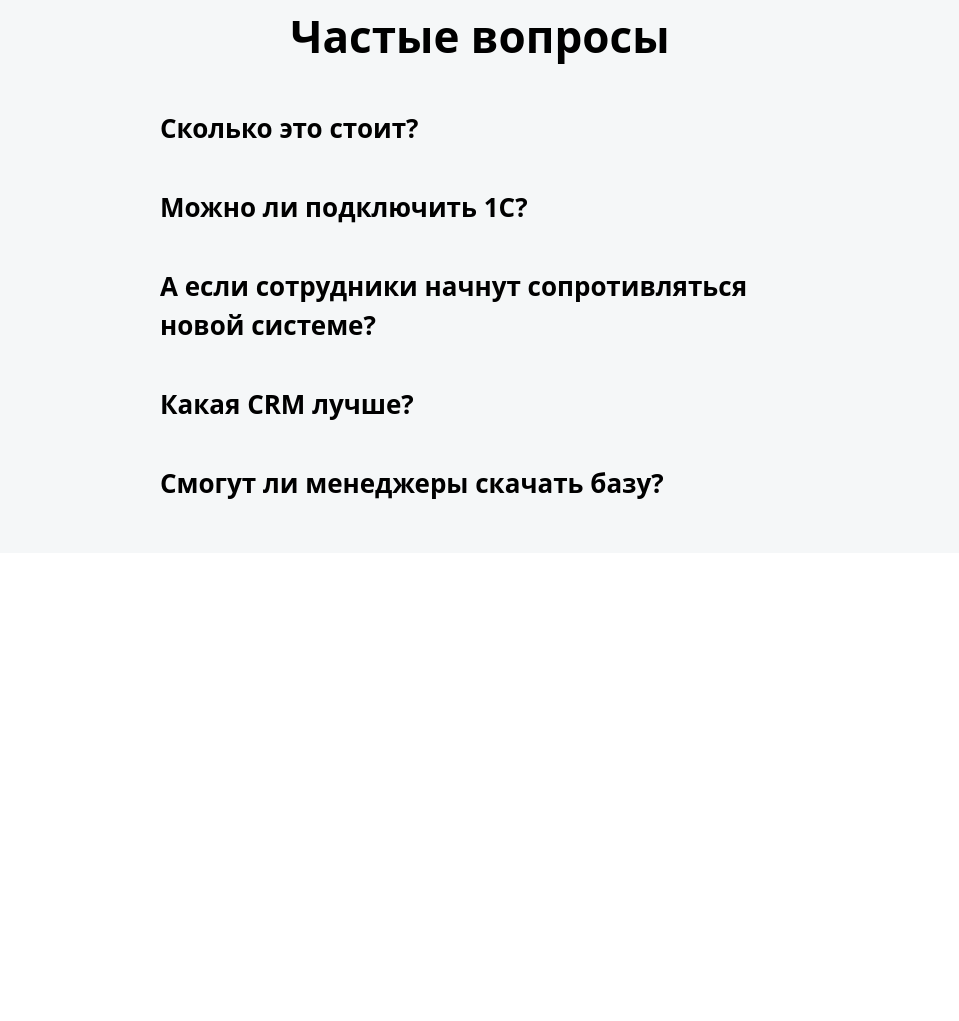
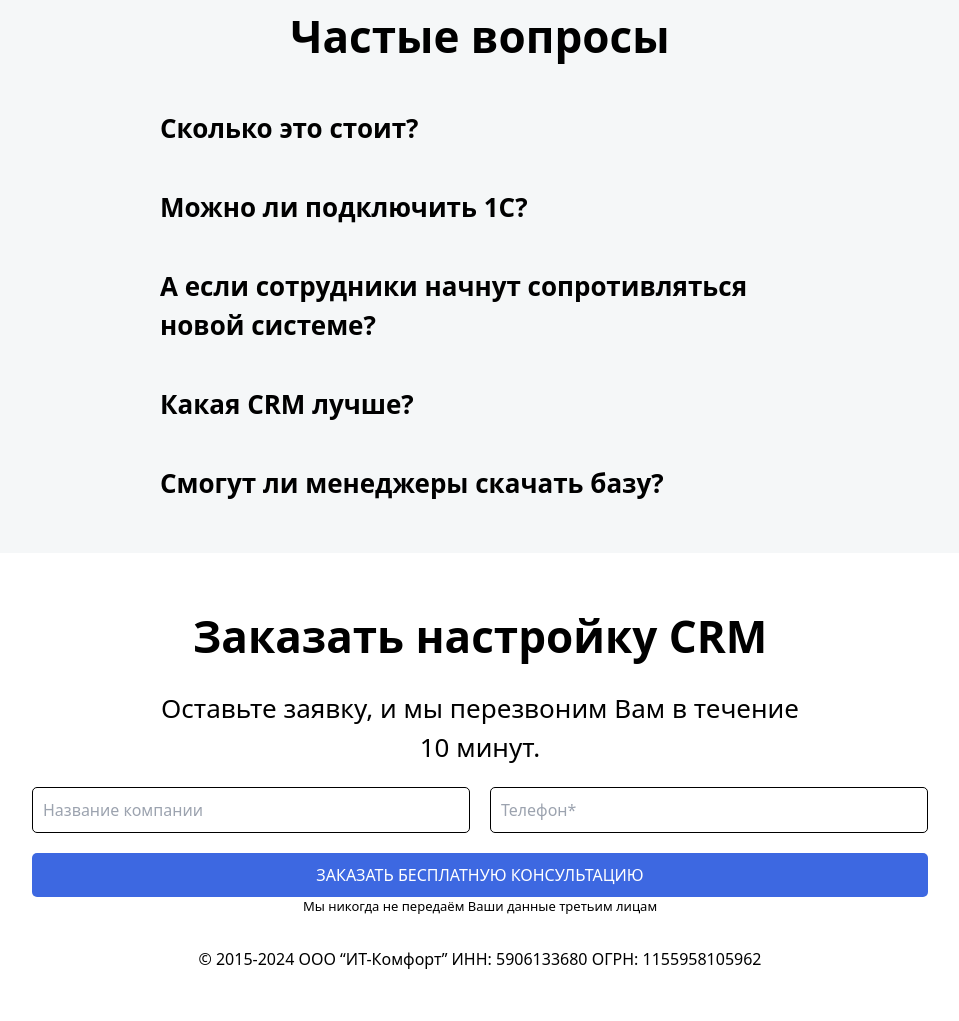
Before and after one commit to MarkMaximus/Exam, a website: page src/index.html in a window 1280 px wide. Shown: the part 3670-4691 px from the top of the page, without its empty margins (160-1119 px from the left). Before the commit the page ends 4223 px from the top, so only its background shows below. Drawn offline with nearby package versions, Linux system fonts and the light colour scheme; files that its build step writes are made by us from their sources.

Commit message:
Added Footer

```diff
--- a/src/index.html
+++ b/src/index.html
@@ -152,7 +152,8 @@
                 <img src="Plus.png" alt="">
             </div>
             <div class="flex items-center justify-between w-[100%] mt-[40px]">
-                <p class="text-[20px] md:text-[26px] font-bold">А если сотрудники начнут сопротивляться новой системе?</p>
+                <p class="text-[20px] md:text-[26px] font-bold">А если сотрудники начнут сопротивляться новой системе?
+                </p>
                 <img src="Plus.png" alt="">
             </div>
             <div class="flex items-center justify-between w-[100%] mt-[40px]">
@@ -165,6 +166,25 @@
             </div>
         </article>
     </section>
+    <section class="w-[100%] py-[50px]">
+        <article class="w-[90%] md:w-[50%] m-auto flex flex-col items-center">
+            <p class="text-[24px] md:text-[44px] font-bold text-center">Заказать настройку CRM
+            </p>
+            <p class="text-[24px] md:text-[26px] text-center mt-[20px] mb-[20px]">Оставьте заявку,
+                и мы перезвоним Вам в течение 10 минут.</p>
+        </article>
+        <div class="flex flex-col md:flex-row items-center gap-[20px] md:w-[70%] m-auto">
+            <input type="text" placeholder="Название компании"
+                class="border border-black p-[10px] rounded-[5px] w-[90%] md:w-[100%]">
+            <input type="tel" placeholder="Телефон*"
+                class="border border-black p-[10px] rounded-[5px] w-[90%] md:w-[100%]">
+        </div>
+        <div class="bg-[#3D68E1] p-[10px] w-[90%] md:w-[70%] m-auto rounded-[5px] mt-[20px]">
+            <p class="text-white md:text-[16px] text-center">ЗАКАЗАТЬ БЕСПЛАТНУЮ КОНСУЛЬТАЦИЮ</p>
+        </div>
+        <p class="text-center text-[13px]">Мы никогда не передаём Ваши данные третьим лицам</p>
+        <p class="text-center mt-[30px]">© 2015-2024 ООО “ИТ-Комфорт” ИНН: 5906133680 ОГРН: 1155958105962</p>
+    </section>
 </body>
 
 </html>
```
